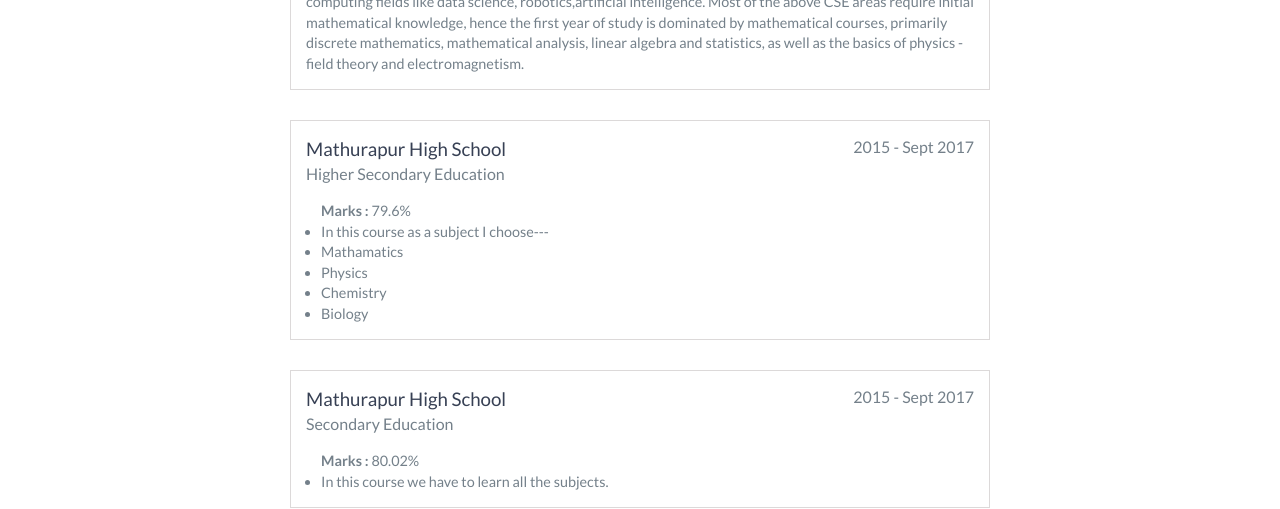
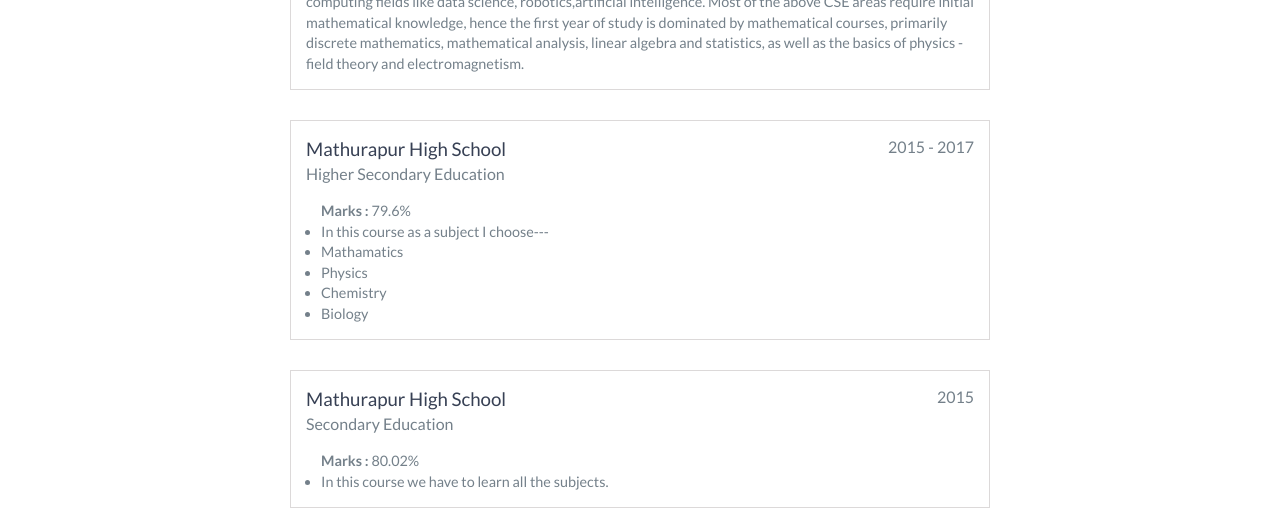
Before and after one commit to Pritam-007/Pritam-007.github.io, a website: page index.html in a window 1280 px wide. Shown: the part 1400-1909 px from the top of the page. Drawn offline with nearby package versions, Linux system fonts and the light colour scheme.

Commit message:
Update index.html

```diff
--- a/index.html
+++ b/index.html
@@ -133,7 +133,7 @@
 
         <div class="education-block">
             <h3>Mathurapur High School</h3>
-            <span class="education-date">2015 - Sept 2017</span>
+            <span class="education-date">2015 - 2017</span>
             <h4>Higher Secondary Education</h4>
 		<ul><b>Marks : </b>79.6%</ul>
             <ul>
@@ -156,7 +156,7 @@
         </div>
 	    <div class="education-block">
             <h3>Mathurapur High School</h3>
-            <span class="education-date">2015 - Sept 2017</span>
+            <span class="education-date">2015</span>
             <h4>Secondary Education</h4>
 		    <ul><b>Marks : </b>80.02%</ul>
             <ul>
```
